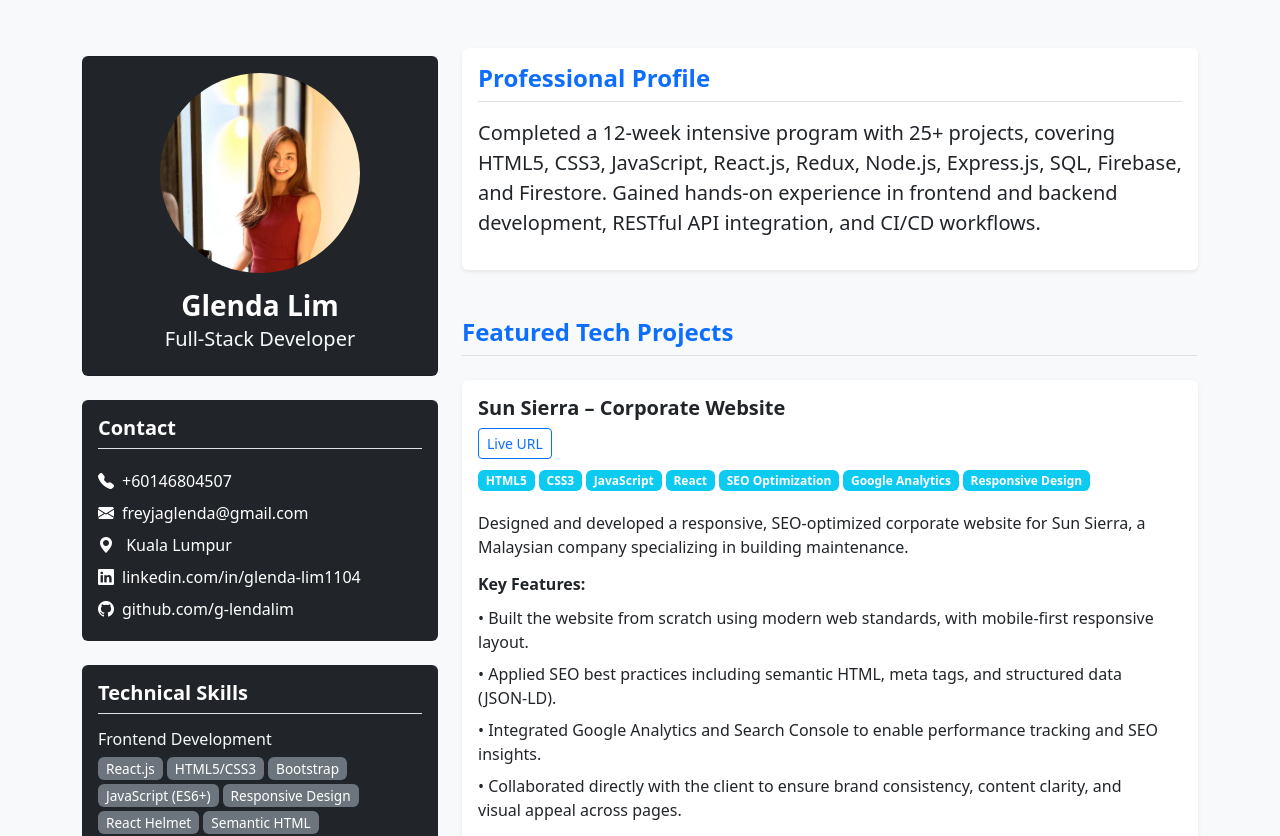
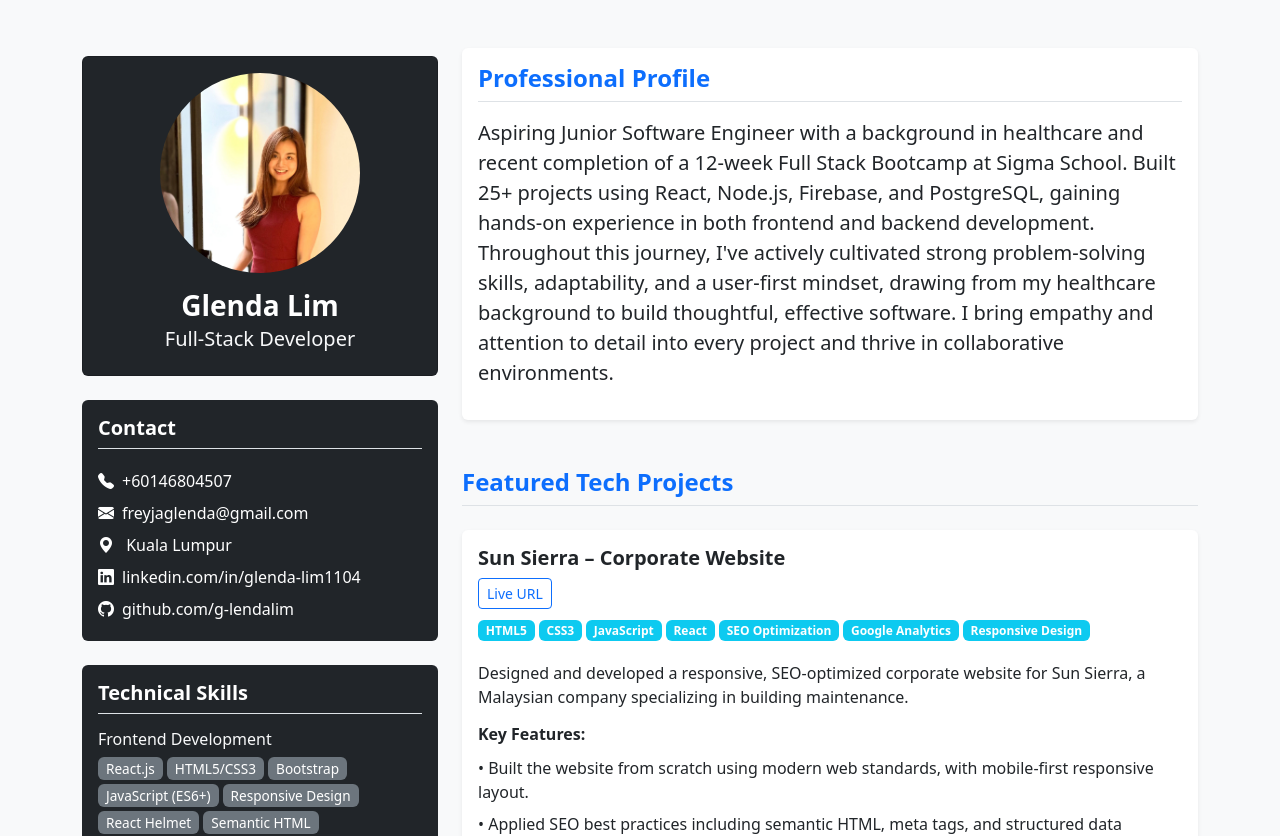
Before and after one commit to g-lendalim/Resume, a React (Vite) app: page / in a window 1280 px wide. Shown: the top 836 px of the page. Built offline with nearby package versions, Linux system fonts and the light colour scheme.

Commit message:
Updated Professional Profile

```diff
--- a/src/App.jsx
+++ b/src/App.jsx
@@ -10,7 +10,9 @@ function ProfessionalProfile() {
         Professional Profile
       </h4>
       <p className="lead">
-        Completed a 12-week intensive program with 25+ projects, covering HTML5, CSS3, JavaScript, React.js, Redux, Node.js, Express.js, SQL, Firebase, and Firestore. Gained hands-on experience in frontend and backend development, RESTful API integration, and CI/CD workflows.
+      Aspiring Junior Software Engineer with a background in healthcare and recent completion of a 12-week Full Stack Bootcamp at Sigma School. Built 25+ projects using React, Node.js, Firebase, and PostgreSQL, gaining hands-on experience in both frontend and backend development.
+      <br />
+      Throughout this journey, I've actively cultivated strong problem-solving skills, adaptability, and a user-first mindset, drawing from my healthcare background to build thoughtful, effective software. I bring empathy and attention to detail into every project and thrive in collaborative environments.
       </p>
     </section>
   );
```
